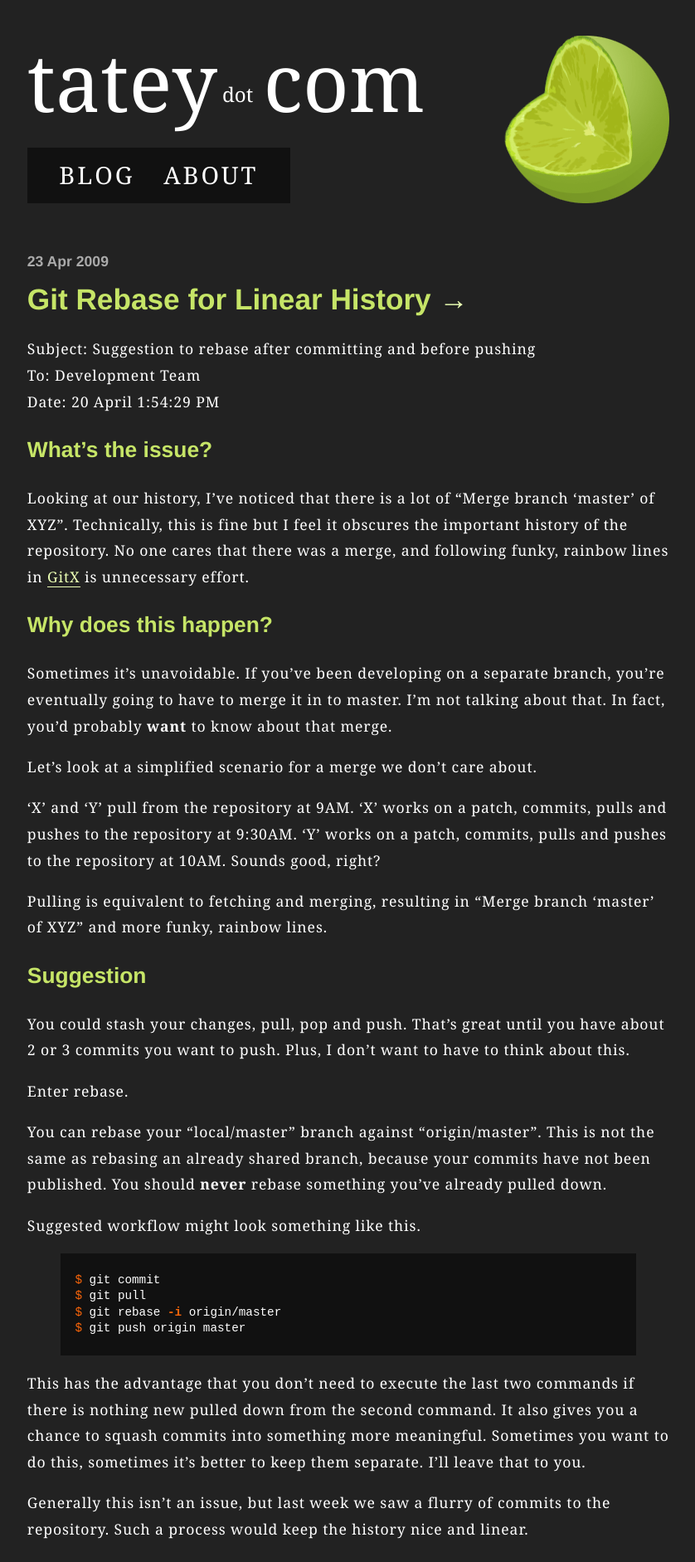
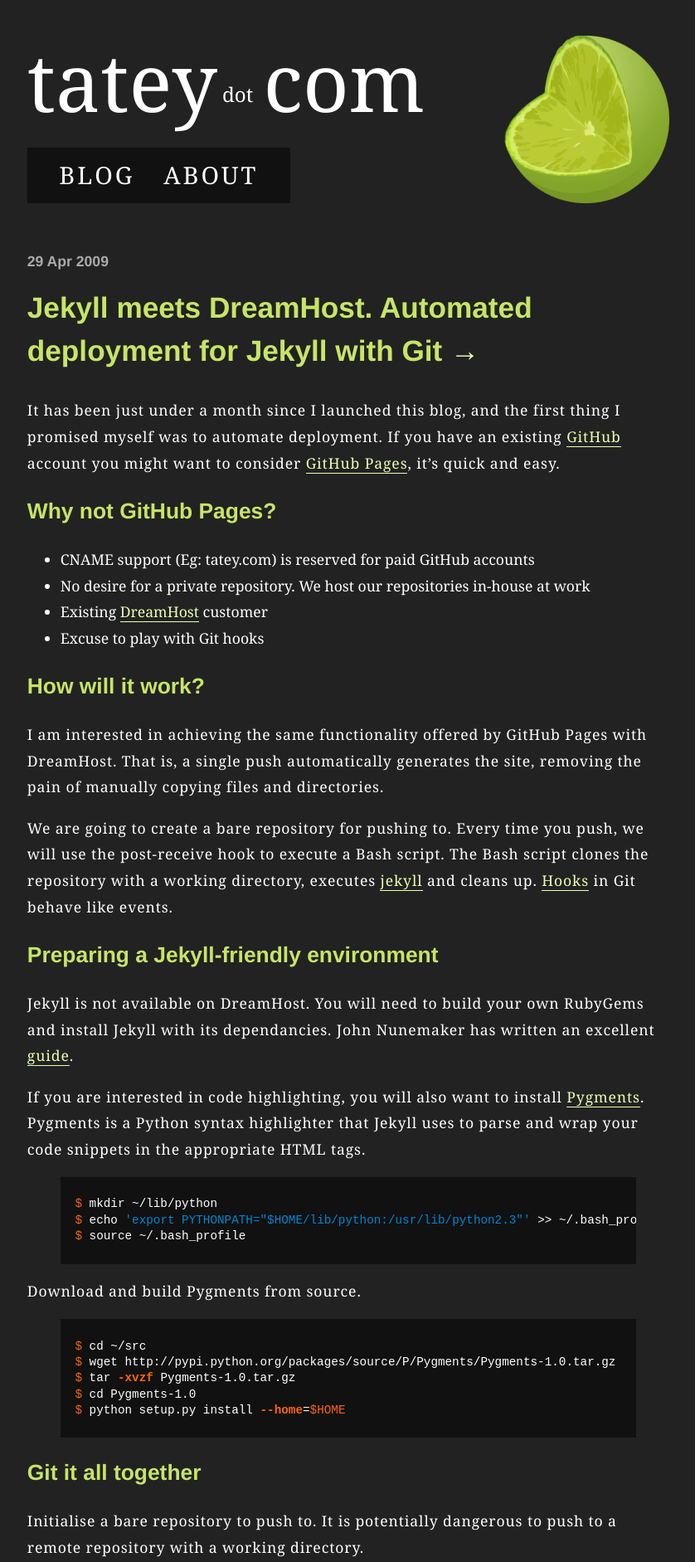
Before and after one commit to tatey/tatey.com, a Jekyll site: the page built from index.html, in a window 1280 px wide. Shown: the top 1883 px of the page at 83% size, without its empty margins (220-1058 px from the left). Built offline with Jekyll 4.4.1, drawn with Linux system fonts in a browser that asks for light colours; some of the changed text lies outside the part shown.

Commit message:
New post: 2009-04-29-jekyll-meets-dreamhost-automated-deployment-for-jekyll-with-git. Updated post: 2009-04-23-git-rebase-for-linear-history. Updated README. Fixed line-height of H2 in stylesheet

```diff
--- a/README.markdown
+++ b/README.markdown
@@ -1,6 +1,6 @@
 # This is data for my blog
 
-It is automatically transformed by [Jekyll](http://github.com/mojombo/jekyll) into a static site. You can visit the live site at [http://tatey.com](http://tatey.com).
+It is automatically generated by [Jekyll](http://github.com/mojombo/jekyll) into a static site whenever I push to DreamHost. You can visit the live site at [http://tatey.com](tatey.com).
 
 ## Licence and copyright
 
--- a/_posts/2009-04-23-git-rebase-for-linear-history.markdown
+++ b/_posts/2009-04-23-git-rebase-for-linear-history.markdown
@@ -42,7 +42,7 @@ This has the advantage that you don't need to execute the last two commands if t
 
 Generally this isn't an issue, but last week we saw a flurry of commits to the repository. Such a process would keep the history nice and linear.
 
-PS: I've been secretly doing this.
-
 Cheers,
 Tatey
+
+PS: I've been secretly doing this.
--- /dev/null
+++ b/_posts/2009-04-29-jekyll-meets-dreamhost-automated-deployment-for-jekyll-with-git.markdown
@@ -0,0 +1,99 @@
+---
+layout: post
+title: Jekyll meets DreamHost. Automated deployment for Jekyll with Git
+---
+
+It has been just under a month since I launched this blog, and the first thing I promised myself was to automate deployment. If you have an existing [GitHub](http://github.com) account you might want to consider [GitHub Pages](http://pages.github.com/), it's quick and easy.
+
+### Why not GitHub Pages?
+
+* CNAME support (Eg: tatey.com) is reserved for paid GitHub accounts
+* No desire for a private repository. We host our repositories in-house at work
+* Existing [DreamHost](http://dreamhost.com) customer
+* Excuse to play with Git hooks
+
+### How will it work?
+
+I am interested in achieving the same functionality offered by GitHub Pages with DreamHost. That is, a single push automatically generates the site, removing the pain of manually copying files and directories.
+
+We are going to create a bare repository for pushing to. Every time you push, we will use the post-receive hook to execute a Bash script. The Bash script clones the repository with a working directory, executes [jekyll](http://github.com/mojombo/jekyll/tree/master) and cleans up. [Hooks](http://www.kernel.org/pub/software/scm/git/docs/githooks.html) in Git behave like events.
+
+### Preparing a Jekyll-friendly environment
+
+Jekyll is not available on DreamHost. You will need to build your own RubyGems and install Jekyll with its dependancies. John Nunemaker has written an excellent [guide](http://railstips.org/2008/11/25/rubygems-yours-mine-and-ours).
+
+If you are interested in code highlighting, you will also want to install [Pygments](http://pygments.org/). Pygments is a Python syntax highlighter that Jekyll uses to parse and wrap your code snippets in the appropriate HTML tags.
+
+{% highlight bash %}
+$ mkdir ~/lib/python
+$ echo 'export PYTHONPATH="$HOME/lib/python:/usr/lib/python2.3"' >> ~/.bash_profile
+$ source ~/.bash_profile
+{% endhighlight %}
+
+Download and build Pygments from source.
+
+{% highlight bash %}
+$ cd ~/src
+$ wget http://pypi.python.org/packages/source/P/Pygments/Pygments-1.0.tar.gz
+$ tar -xvzf Pygments-1.0.tar.gz
+$ cd Pygments-1.0
+$ python setup.py install --home=$HOME
+{% endhighlight %}
+
+### Git it all together
+
+Initialise a bare repository to push to. It is potentially dangerous to push to a remote repository with a working directory.
+
+{% highlight bash %}
+$ mkdir ~/src/your_git_repo.git
+$ cd ~/src/your_git_repo.git
+$ git --bare init
+{% endhighlight %}
+
+Add DreamHost as a remote in your local repository.
+
+{% highlight bash %}
+$ git remote add dreamhost ssh://user@server.com/home/user/src/your_git_repo.git
+{% endhighlight %}
+
+Write a Bash script to clone the repository, execute Jekyll and clean up. Jekyll will generate its output in to your publicly accessible directory.
+
+{% highlight bash %}
+# ~/bin/generate_public_www
+#!/bin/bash
+GIT_REPO=$HOME/src/your_git_repo.git
+TMP_GIT_CLONE=$HOME/tmp/your_git_repo
+PUBLIC_WWW=$HOME/var/www/your_site
+
+git clone $GIT_REPO $TMP_GIT_CLONE
+jekyll $TMP_GIT_CLONE $PUBLIC_WWW --pygments
+rm -Rf $TMP_GIT_CLONE
+exit
+{% endhighlight %}
+
+{% highlight bash %}
+$ chmod +x ~/bin/generate_public_www
+{% endhighlight %}
+
+Add the Bash script in the post-receive hook of your bare repository. Hooks are Bash scripts too.
+
+{% highlight bash %}
+# ~/src/your_git_repo.git/hooks/post-receive
+#!/bin/sh
+$HOME/bin/generate_public_www
+exit
+{% endhighlight %}
+
+{% highlight bash %}
+$ chmod +x ~/src/your_git_repo.git/hooks/post-receive
+{% endhighlight %}
+
+### Programmers should be lazy
+
+Congratulations, you're done! Every time you push to DreamHost, Jekyll will build the site. Cool, huh?!
+
+{% highlight bash %}
+$ git push dreamhost master
+{% endhighlight %}
+
+Bonus: You now have a redundant copy of your repository.
--- a/stylesheets/screen.css
+++ b/stylesheets/screen.css
@@ -141,6 +141,7 @@ h2
   font-size: 2em;
   font-weight: bold;
   color: #c6e567;
+  line-height: 1.5em;
 }
 
 h3
```
Also changed, not shown: other parts of README.markdown (+1 -1 lines).
